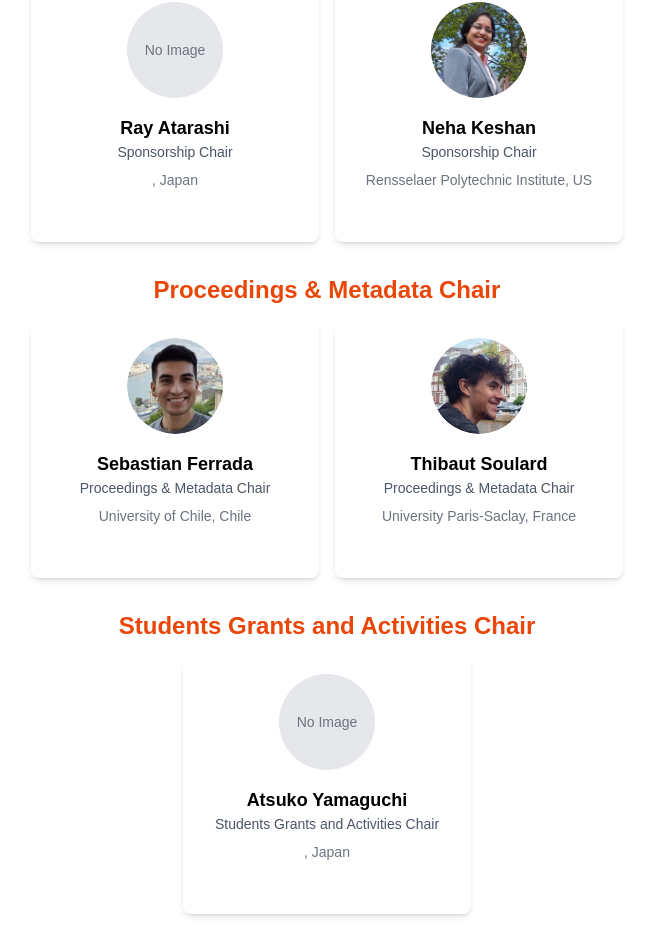
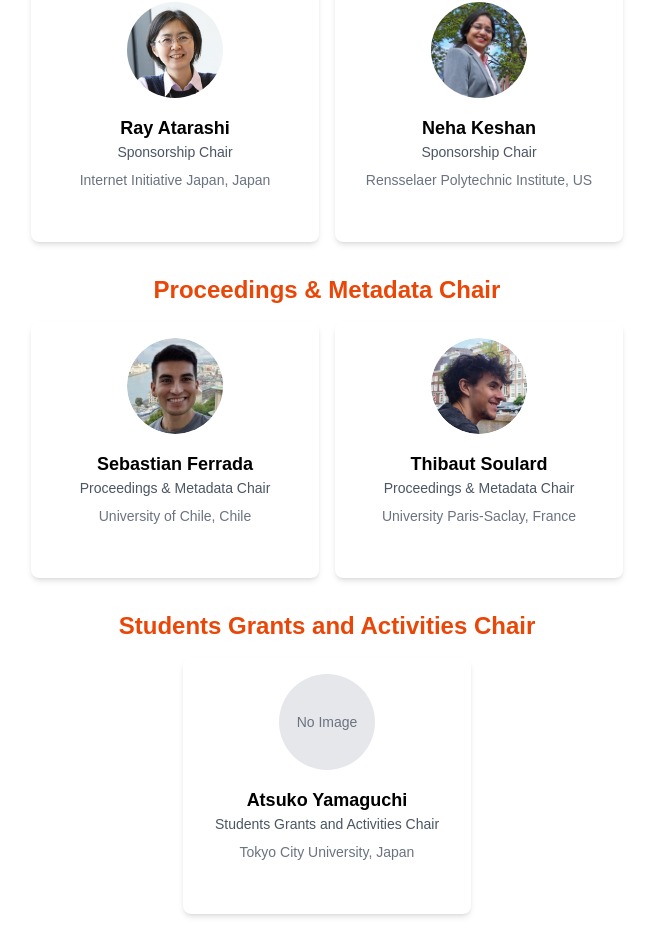
Before and after one commit to iswc-conf/iswc2025, a React (Create React App) app: page /#/organizing_committee in a window 1280 px wide. Shown: the part 4411-5361 px from the top of the page, without its empty margins (313-966 px from the left). Built offline with nearby package versions, Linux system fonts and the light colour scheme.

Commit message:
adding oc details

```diff
--- a/src/components/assests/organizing/organizing.js
+++ b/src/components/assests/organizing/organizing.js
@@ -24,6 +24,7 @@ import pablo from "./pablo_mendez.png";
 import irene from "./irene_celino.png";
 import mayank from "./mayank_kejriwal.png";
 import neha from "./neha_keshan.png";
+import ray from "./ray_atarashi.png";
 
 const organizers = {
   "General Chair": [
@@ -171,8 +172,8 @@ const organizers = {
   "Sponsorship Chair": [
     {
       name: 'Ray Atarashi',
-      img: '', // No image available
-      institution: '',
+      img: ray,
+      institution: 'Internet Initiative Japan',
       country: 'Japan',
     },
     {
@@ -200,7 +201,7 @@ const organizers = {
     {
       name: 'Atsuko Yamaguchi',
       img: '', // No image available
-      institution: '',
+      institution: 'Tokyo City University',
       country: 'Japan',
     },
   ],
```
Also changed, not shown: src/components/assests/organizing/ray_atarashi.png (added).
